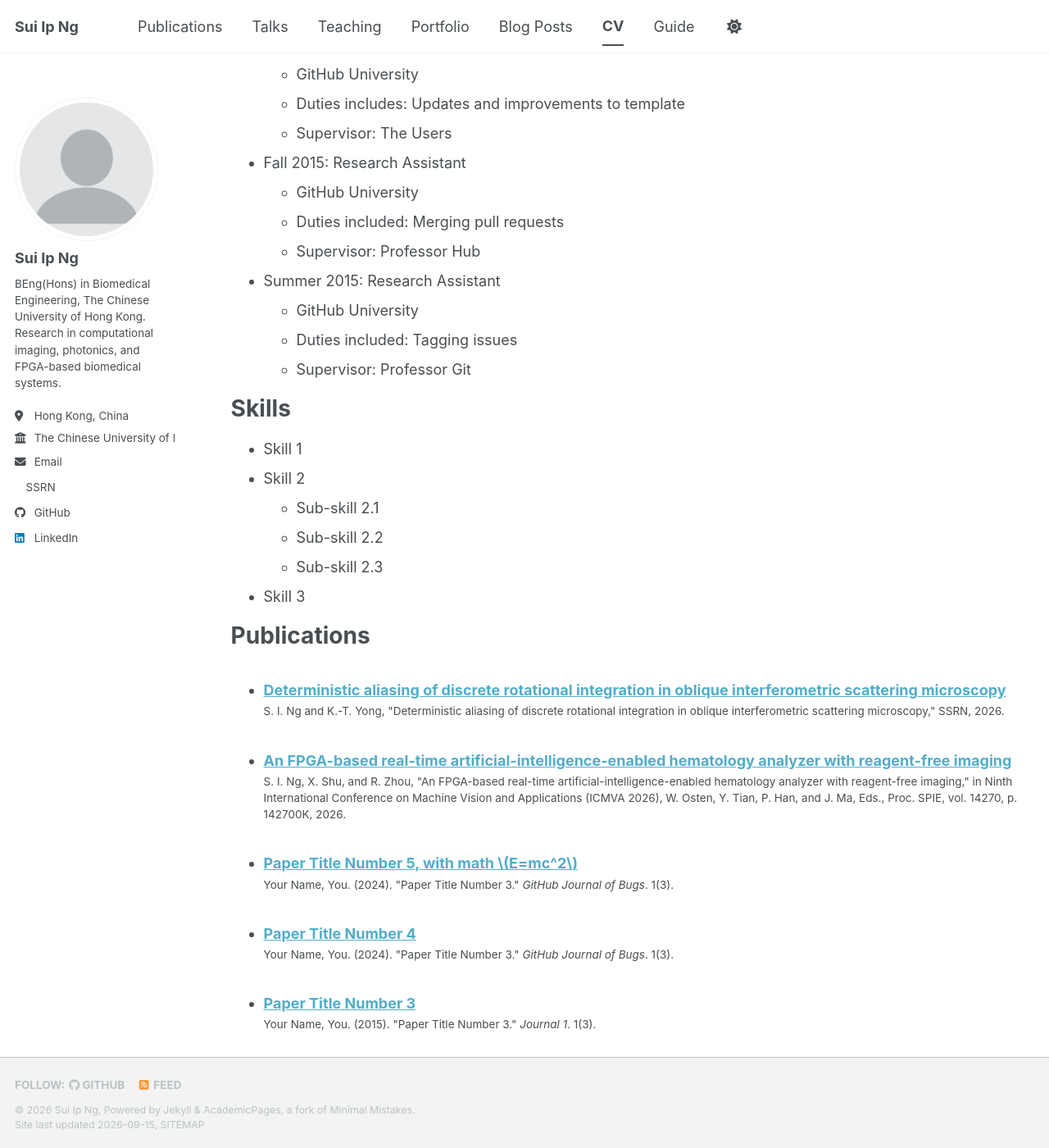
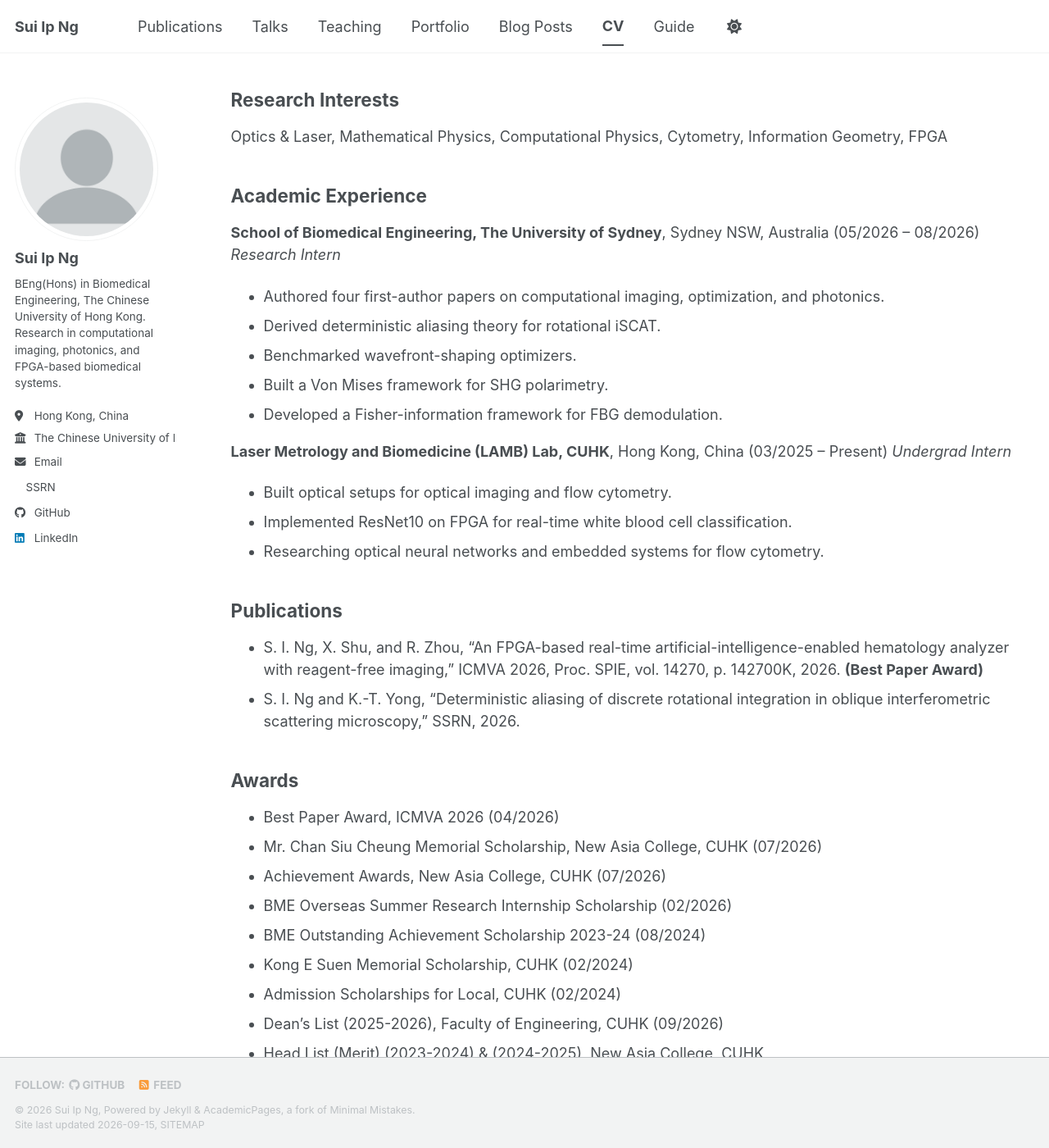
Before and after one commit to EggooooNSI/eggoooonsi.github.io, a Jekyll site: the page built from _pages/cv.md, in a window 1280 px wide and 1400 px high, scrolled down 323 px. Shown: the whole window at 82% size. Built offline with Jekyll 4.4.1, drawn with Linux system fonts in a browser that asks for light colours; a style sheet for code colours, icons or effects is not loaded; some of the changed text lies outside the part shown.

Commit message:
Revise CV with updated education and experience

```diff
--- a/_pages/cv.md
+++ b/_pages/cv.md
@@ -9,56 +9,52 @@ redirect_from:
 
 {% include base_path %}
 
-Education
-======
-* Ph.D in Version Control Theory, GitHub University, 2018 (expected)
-* M.S. in Jekyll, GitHub University, 2014
-* B.S. in GitHub, GitHub University, 2012
+[Download PDF CV](/files/CV.pdf)
 
-Work experience
-======
-* Spring 2024: Academic Pages Collaborator
-  * GitHub University
-  * Duties includes: Updates and improvements to template
-  * Supervisor: The Users
+## Education
 
-* Fall 2015: Research Assistant
-  * GitHub University
-  * Duties included: Merging pull requests
-  * Supervisor: Professor Hub
+**The Chinese University of Hong Kong**, Hong Kong, China (09/2023 – 09/2027)
+- BEng(Hons) in Biomedical Engineering
+- Cumulative GPA: 3.645/4.000 | Major GPA: 3.776/4.000
 
-* Summer 2015: Research Assistant
-  * GitHub University
-  * Duties included: Tagging issues
-  * Supervisor: Professor Git
+## Research Interests
 
-Skills
-======
-* Skill 1
-* Skill 2
-  * Sub-skill 2.1
-  * Sub-skill 2.2
-  * Sub-skill 2.3
-* Skill 3
+Optics & Laser, Mathematical Physics, Computational Physics, Cytometry, Information Geometry, FPGA
 
-Publications
-======
-  <ul>{% for post in site.publications reversed %}
-    {% include archive-single-cv.html %}
-  {% endfor %}</ul>
+## Academic Experience
 
-Talks
-======
-  <ul>{% for post in site.talks reversed %}
-    {% include archive-single-talk-cv.html  %}
-  {% endfor %}</ul>
+**School of Biomedical Engineering, The University of Sydney**, Sydney NSW, Australia (05/2026 – 08/2026)
+*Research Intern*
+- Authored four first-author papers on computational imaging, optimization, and photonics.
+- Derived deterministic aliasing theory for rotational iSCAT.
+- Benchmarked wavefront-shaping optimizers.
+- Built a Von Mises framework for SHG polarimetry.
+- Developed a Fisher-information framework for FBG demodulation.
 
-Teaching
-======
-  <ul>{% for post in site.teaching reversed %}
-    {% include archive-single-cv.html %}
-  {% endfor %}</ul>
+**Laser Metrology and Biomedicine (LAMB) Lab, CUHK**, Hong Kong, China (03/2025 – Present)
+*Undergrad Intern*
+- Built optical setups for optical imaging and flow cytometry.
+- Implemented ResNet10 on FPGA for real-time white blood cell classification.
+- Researching optical neural networks and embedded systems for flow cytometry.
 
-Service and leadership
-======
-* Currently signed in to 43 different slack teams
+## Publications
+
+- S. I. Ng, X. Shu, and R. Zhou, "An FPGA-based real-time artificial-intelligence-enabled hematology analyzer with reagent-free imaging," ICMVA 2026, Proc. SPIE, vol. 14270, p. 142700K, 2026. **(Best Paper Award)**
+- S. I. Ng and K.-T. Yong, "Deterministic aliasing of discrete rotational integration in oblique interferometric scattering microscopy," SSRN, 2026.
+
+## Awards
+
+- Best Paper Award, ICMVA 2026 (04/2026)
+- Mr. Chan Siu Cheung Memorial Scholarship, New Asia College, CUHK (07/2026)
+- Achievement Awards, New Asia College, CUHK (07/2026)
+- BME Overseas Summer Research Internship Scholarship (02/2026)
+- BME Outstanding Achievement Scholarship 2023-24 (08/2024)
+- Kong E Suen Memorial Scholarship, CUHK (02/2024)
+- Admission Scholarships for Local, CUHK (02/2024)
+- Dean's List (2025-2026), Faculty of Engineering, CUHK (09/2026)
+- Head List (Merit) (2023-2024) & (2024-2025), New Asia College, CUHK
+- Merit, Literary CUHK Essay Competition 2023/24, CUHK
+
+## Skills
+
+See [About](/).
```
